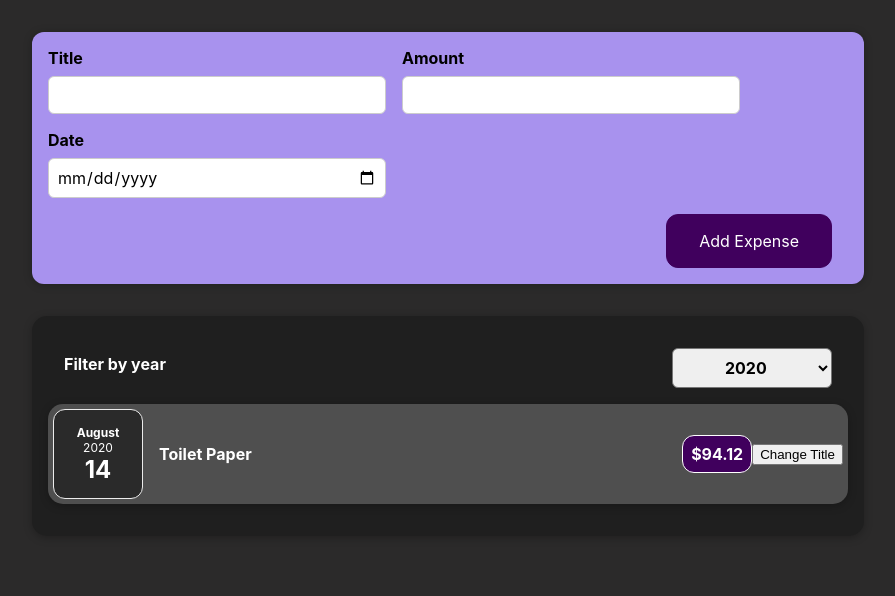
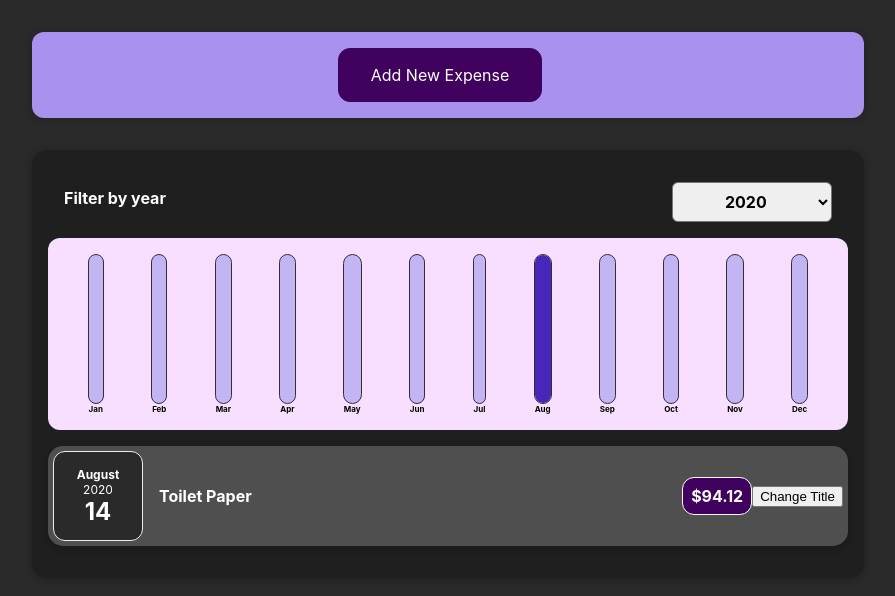
Before and after one commit to minnheima/react-complete-guide, a React (Create React App) app: page / in a window 1280 px wide. Shown: the top 596 px of the page, without its empty margins (192-1087 px from the left). Built offline with nearby package versions, Linux system fonts and the light colour scheme.

Commit message:
#78~82 ExpensesChart 추가하기

```diff
--- /dev/null
+++ b/src/components/Chart/Chart.css
@@ -0,0 +1,9 @@
+.chart {
+  padding: 1rem;
+  border-radius: 12px;
+  background-color: #f8dfff;
+  text-align: center;
+  display: flex;
+  justify-content: space-around;
+  height: 10rem;
+}
--- /dev/null
+++ b/src/components/Chart/Chart.js
@@ -0,0 +1,23 @@
+import React from "react";
+import "./Chart.css";
+import ChartBar from "./ChartBar";
+
+const Chart = (props) => {
+  const dataPointValues = props.dataPoints.map((dataPoint) => dataPoint.value); //객체에서 숫자로 변환
+  const totalMaximum = Math.max(...dataPointValues);
+
+  return (
+    <div className="chart">
+      {props.dataPoints.map((dataPoint) => (
+        <ChartBar
+          key={dataPoint.label}
+          value={dataPoint.value}
+          maxValue={totalMaximum}
+          label={dataPoint.label}
+        />
+      ))}
+    </div>
+  );
+};
+
+export default Chart;
--- /dev/null
+++ b/src/components/Chart/ChartBar.css
@@ -0,0 +1,30 @@
+.chart-bar {
+  height: 100%;
+  display: flex;
+  flex-direction: column;
+  align-items: center;
+}
+
+.chart-bar__inner {
+  height: 100%;
+  width: 100%;
+  border: 1px solid #313131;
+  border-radius: 12px;
+  background-color: #c3b4f3;
+  overflow: hidden;
+  display: flex;
+  flex-direction: column;
+  justify-content: flex-end;
+}
+
+.chart-bar__fill {
+  background-color: #4826b9;
+  width: 100%;
+  transition: all 0.3s ease-out;
+}
+
+.chart-bar__label {
+  font-weight: bold;
+  font-size: 0.5rem;
+  text-align: center;
+}
--- /dev/null
+++ b/src/components/Chart/ChartBar.js
@@ -0,0 +1,22 @@
+import React from "react";
+import "./ChartBar.css";
+
+const ChartBar = (props) => {
+  let barFillHeight = "0%";
+  if (props.maxValue > 0) {
+    barFillHeight = Math.round((props.value / props.maxValue) * 100) + "%";
+  }
+  return (
+    <div className="chart-bar">
+      <div className="chart-bar__inner">
+        <div
+          className="chart-bar__fill"
+          style={{ height: barFillHeight }}
+        ></div>
+      </div>
+      <div className="chart-bar__label">{props.label}</div>
+    </div>
+  );
+};
+
+export default ChartBar;
--- a/src/components/Expenses/ExpenseItem.js
+++ b/src/components/Expenses/ExpenseItem.js
@@ -8,10 +8,10 @@ const ExpenseItem = (props) => {
 
   const clickHandler = () => {
     setTitle("Updated!!!");
-    console.log(title);
   };
 
   return (
+    <li>
       <Card className="expense-item">
         <ExpenseDate date={props.date} />
         <div className="expense-item__description">
@@ -20,6 +20,7 @@ const ExpenseItem = (props) => {
         </div>
         <button onClick={clickHandler}>Change Title</button>
       </Card>
+    </li>
   );
 };
 
--- a/src/components/Expenses/Expenses.js
+++ b/src/components/Expenses/Expenses.js
@@ -1,8 +1,9 @@
 import React, { useState } from "react";
 import "./Expenses.css";
 import Card from "../UI/Card";
-import ExpenseItem from "../Expenses/ExpenseItem";
 import ExpensesFilter from "./ExpensesFilter";
+import ExpensesList from "./ExpensesList";
+import ExpensesChart from "./ExpensesChart";
 
 const Expenses = (props) => {
   const [filteredYear, setFilteredYear] = useState("2020");
@@ -12,25 +13,15 @@ const Expenses = (props) => {
   const filteredExpenses = props.items.filter((expense) => {
     return expense.date.getFullYear().toString() === filteredYear;
   });
-
-  let expensesContent = <p>No expenses found</p>;
-  if (filteredExpenses.length > 0) {
-    expensesContent = filteredExpenses.map((expense) => (
-      <ExpenseItem title={expense.title} amount={expense.amount} date={expense.date} key={expense.id} />
-    ));
-  }
   return (
     <div>
       <Card className="expenses">
-        <ExpensesFilter selected={filteredYear} onChangeFilter={filterChangeHandler} />
-        {expensesContent}
-        {/* {filteredExpenses.length === 0 ? (
-          <p>No expenses found</p>
-        ) : (
-          filteredExpenses.map((expense) => (
-            <ExpenseItem title={expense.title} amount={expense.amount} date={expense.date} key={expense.id} />
-          ))
-        )} */}
+        <ExpensesFilter
+          selected={filteredYear}
+          onChangeFilter={filterChangeHandler}
+        />
+        <ExpensesChart expenses={filteredExpenses} />
+        <ExpensesList items={filteredExpenses} />
       </Card>
     </div>
   );
--- /dev/null
+++ b/src/components/Expenses/ExpensesChart.js
@@ -0,0 +1,26 @@
+import React from "react";
+import Chart from "../Chart/Chart";
+
+const ExpensesChart = (props) => {
+  const chartDataPoints = [
+    { label: "Jan", value: 0 },
+    { label: "Feb", value: 0 },
+    { label: "Mar", value: 0 },
+    { label: "Apr", value: 0 },
+    { label: "May", value: 0 },
+    { label: "Jun", value: 0 },
+    { label: "Jul", value: 0 },
+    { label: "Aug", value: 0 },
+    { label: "Sep", value: 0 },
+    { label: "Oct", value: 0 },
+    { label: "Nov", value: 0 },
+    { label: "Dec", value: 0 },
+  ];
+  for (const expense of props.expenses) {
+    const expenseMonth = expense.date.getMonth(); // starting at 0 => January
+    chartDataPoints[expenseMonth].value += expense.amount; //index대신 expenseMonth를 사용합(0부터시작)
+  }
+  return <Chart dataPoints={chartDataPoints} />;
+};
+
+export default ExpensesChart;
--- /dev/null
+++ b/src/components/Expenses/ExpensesList.css
@@ -0,0 +1,9 @@
+.expenses-list {
+  list-style: none;
+  padding: 0;
+}
+
+.expenses-list__fallback {
+  color: white;
+  text-align: center;
+}
--- /dev/null
+++ b/src/components/Expenses/ExpensesList.js
@@ -0,0 +1,18 @@
+import React from "react";
+import ExpenseItem from "./ExpenseItem";
+import "./ExpensesList.css";
+
+const ExpensesList = (props) => {
+  if (props.items.length === 0) {
+    return <h2 className="expenses-list__fallback">Found no expenses.</h2>;
+  }
+  return (
+    <ul className="expenses-list">
+      {props.items.map((expense) => (
+        <ExpenseItem title={expense.title} amount={expense.amount} date={expense.date} key={expense.id} />
+      ))}
+    </ul>
+  );
+};
+
+export default ExpensesList;
--- a/src/components/NewExpense/ExpenseForm.js
+++ b/src/components/NewExpense/ExpenseForm.js
@@ -20,7 +20,7 @@ const ExpenseForm = (props) => {
     e.preventDefault();
     const expenseData = {
       title: enteredTitle,
-      amount: enteredAmount,
+      amount: +enteredAmount,
       date: new Date(enteredDate),
     };
     props.onSaveExpenseData(expenseData);
@@ -28,23 +28,46 @@ const ExpenseForm = (props) => {
     setEnteredAmount("");
     setEnteredDate("");
   };
+
   return (
     <form onSubmit={submitHandler}>
       <div className="new-expense__controls">
         <div className="new-expense__control">
           <label>Title</label>
-          <input type="text" value={enteredTitle} onChange={titleChangeHandler} />
+          <input
+            type="text"
+            value={enteredTitle}
+            onChange={titleChangeHandler}
+          />
         </div>
         <div className="new-expense__control">
           <label>Amount</label>
-          <input type="number" min="0.01" step="0.01" value={enteredAmount} onChange={amountChangeHandler} />
+          <input
+            type="number"
+            min="0.01"
+            step="0.01"
+            value={enteredAmount}
+            onChange={amountChangeHandler}
+          />
         </div>
         <div className="new-expense__control">
           <label>Date</label>
-          <input type="date" min="2019-01-01" max="2022-12-31" value={enteredDate} onChange={dateChangeHandler} />
+          <input
+            type="date"
+            min="2019-01-01"
+            max="2022-12-31"
+            value={enteredDate}
+            onChange={dateChangeHandler}
+          />
         </div>
       </div>
       <div className="new-expense__actions">
+        <button
+          type="button"
+          onClick={props.onCancel}
+        >
+          cancel
+        </button>
         <button type="submit">Add Expense</button>
       </div>
     </form>
--- a/src/components/NewExpense/NewExpense.js
+++ b/src/components/NewExpense/NewExpense.js
@@ -1,17 +1,24 @@
-import React from "react";
+import React, { useState } from "react";
 import "./NewExpense.css";
 import ExpenseForm from "./ExpenseForm";
 
 const NewExpense = (props) => {
+  const [clicked, setClicked] = useState(false);
   const saveExpenseDataHandler = (enteredExpenseData) => {
     const expenseData = { ...enteredExpenseData, id: Math.random().toString() };
-    console.log(expenseData);
     props.onAddExpense(expenseData);
+    setClicked(false);
   };
-
+  const clickedCheckHandler = (prev) => {
+    setClicked((prev) => !prev);
+  };
+  const stopEditingHandler = () => {
+    setClicked(false);
+  };
   return (
     <div className="new-expense">
-      <ExpenseForm onSaveExpenseData={saveExpenseDataHandler} />
+      {!clicked && <button onClick={clickedCheckHandler}>Add New Expense</button>}
+      {clicked && <ExpenseForm onSaveExpenseData={saveExpenseDataHandler} onCancel={stopEditingHandler} />}
     </div>
   );
 };
```
Lines whose indentation alone changed are shown as unchanged.
